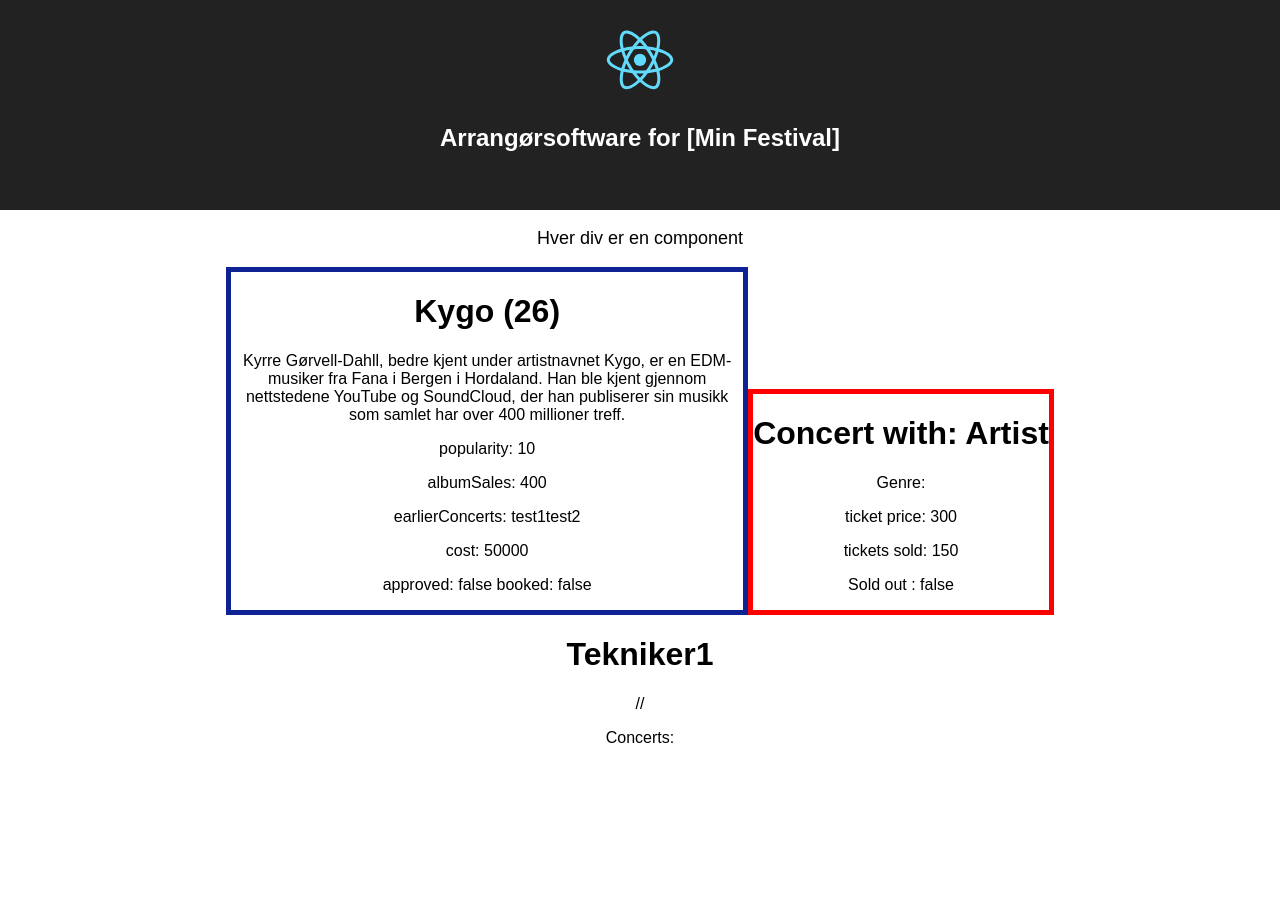
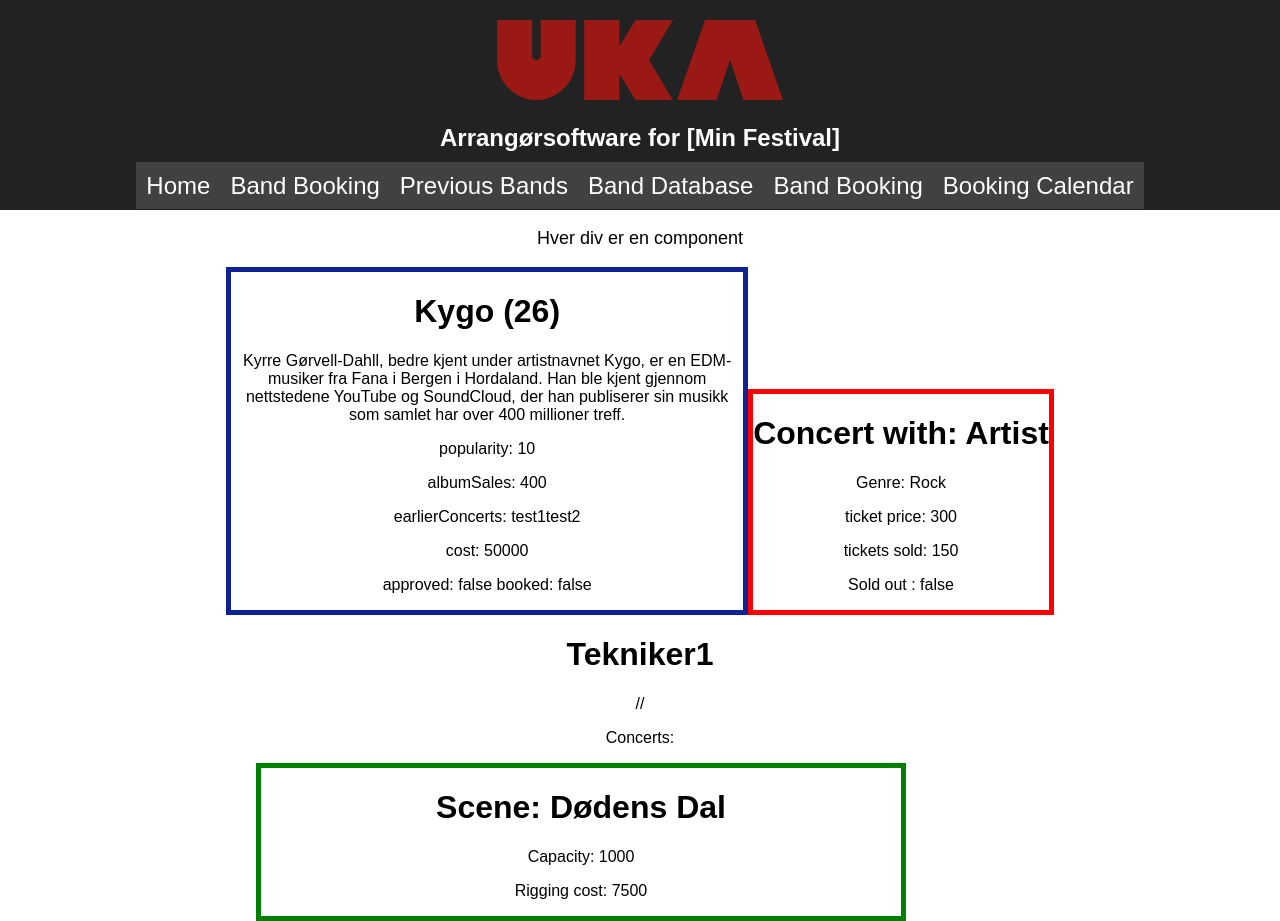
Before and after one commit to Staldvik/it1901, a React (Create React App) app in the folder app/: page / in a window 1280 px wide. Before the commit the page ends 800 px from the top, so only its background shows below. Built offline with nearby package versions, Linux system fonts and the light colour scheme.

Commit message:
Merge remote-tracking branch 'refs/remotes/origin/master' into Marias-Branch
# Conflicts:
#	app/src/App.js

```diff
--- a/app/src/App.js
+++ b/app/src/App.js
@@ -1,9 +1,13 @@
 import React, { Component } from 'react';
-import logo from './logo.svg';
+import logo from './uka.png';
 import './App.css';
 import Artist from './components/artist/Artist'
 import Concert from './components/concert/Concert'
 import Technician from './components/technician/Technician'
+import Scene from './components/scene/Scene'
+
+// Prøver å lage navbar
+import NavComponent from './components/navbar/navbar';
 
 class App extends Component {
   constructor(){
@@ -18,7 +22,8 @@ class App extends Component {
       <div className="App">
         <div className="App-header">
           <img src={logo} className="App-logo" alt="logo" />
-          <h2>Arrangørsoftware for  {this.state.prosjekt}</h2>
+          <h2>Arrangørsoftware for {this.state.prosjekt}</h2>
+          <NavComponent />
         </div>
         <p className="App-intro">
           Hver div er en component
@@ -28,11 +33,11 @@ class App extends Component {
         Han ble kjent gjennom nettstedene YouTube og SoundCloud, der han publiserer sin musikk som samlet har over 400 millioner treff." popularity={10} albumSales={400} cost={50000} earlierConcerts={["test1", "test2"]}
         />
 
-        <Concert price={300} sales={150}
-        />
+        <Concert price={300} sales={150} genre="Rock" />
 
-        <Technician name="Tekniker1"
-        />
+        <Technician name="Tekniker1" />
+
+        <Scene name="Dødens Dal" capacity={1000} cost={7500} />
 
       </div>
     );
```
